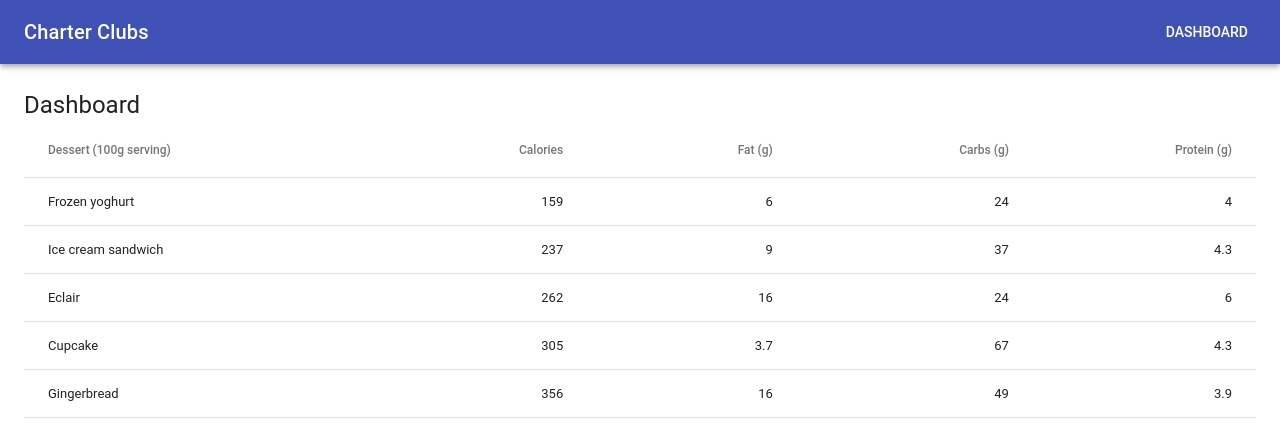
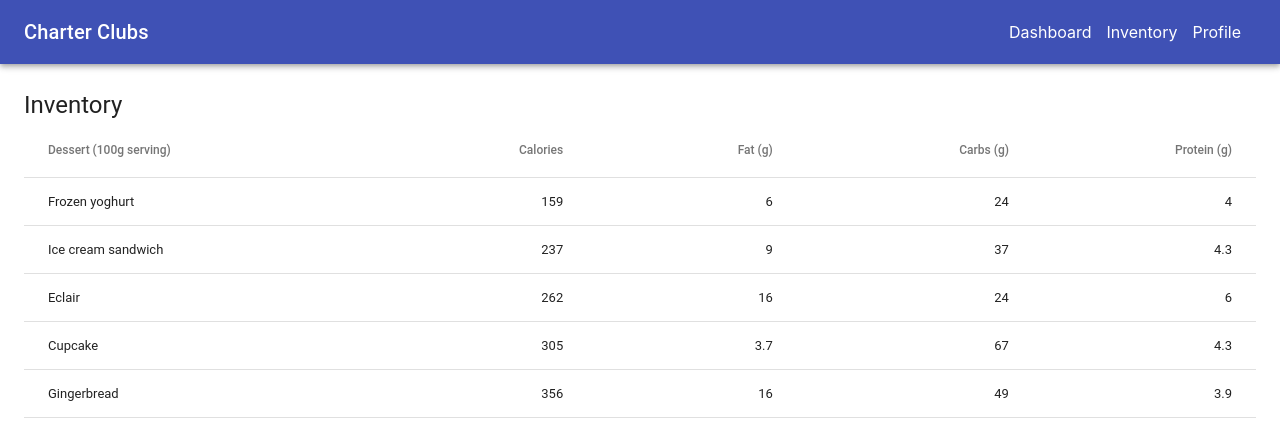
Before and after one commit to gunama12/charter-club, a React (Create React App) app: page /inventory in a window 1280 px wide. Shown: the top 440 px of the page. Built offline with nearby package versions, Linux system fonts and the light colour scheme.

Commit message:
Add Table & Separate Page into components and add Route

```diff
--- a/src/App.js
+++ b/src/App.js
@@ -5,71 +5,48 @@ import AppBar from '@material-ui/core/AppBar';
 import Toolbar from '@material-ui/core/Toolbar';
 import Typography from '@material-ui/core/Typography';
 import PropTypes from 'prop-types';
-import Button from '@material-ui/core/Button';
-import Grid from '@material-ui/core/Grid';
-import Table from '@material-ui/core/Table';
-import TableBody from '@material-ui/core/TableBody';
-import TableCell from '@material-ui/core/TableCell';
-import TableHead from '@material-ui/core/TableHead';
-import TableRow from '@material-ui/core/TableRow';
-
-let id = 0;
-function createData(name, calories, fat, carbs, protein) {
-  id += 1;
-  return { id, name, calories, fat, carbs, protein };
-}
-
-const rows = [
-  createData('Frozen yoghurt', 159, 6.0, 24, 4.0),
-  createData('Ice cream sandwich', 237, 9.0, 37, 4.3),
-  createData('Eclair', 262, 16.0, 24, 6.0),
-  createData('Cupcake', 305, 3.7, 67, 4.3),
-  createData('Gingerbread', 356, 16.0, 49, 3.9),
-];
+import {BrowserRouter, Route, Switch} from 'react-router-dom';
+import Dashboard from './components/Dashboard';
+import Inventory from './components/Inventory';
+import Profile from './components/Profile';
+import { Link as RouterLink } from 'react-router-dom'
+import Link from '@material-ui/core/Link';
 
 class App extends Component {
   render() {
   	const { classes } = this.props;
     return (
+	    <BrowserRouter>
 	    	<div className={classes.root}>
 	      		<AppBar position="static">
 	        		<Toolbar>
 	          			<Typography variant="h6" color="inherit" className={classes.grow}>
 	            			Charter Clubs
 	          			</Typography>
-          			<Button color="inherit">Dashboard</Button>
+	          			<Link to='/' component={RouterLink} color="inherit" className={classes.link}>Dashboard</Link>
+	          			<Link to='/inventory' component={RouterLink} color="inherit" className={classes.link}>Inventory</Link>
+	        			<Link to='/profile' component={RouterLink} color="inherit" className={classes.link}>Profile</Link>
 	        		</Toolbar>
 	      		</AppBar>
-        		<Grid item xs={12} container justify="center" direction="column" className={classes.paper}>
-        			<Typography variant="h5" component="h3">
-          				Dashboard
-        			</Typography>
-        			<Table className={classes.table}>
-        				<TableHead>
-          					<TableRow>
-            					<TableCell>Dessert (100g serving)</TableCell>
-            					<TableCell align="right">Calories</TableCell>
-            					<TableCell align="right">Fat (g)</TableCell>
-            					<TableCell align="right">Carbs (g)</TableCell>
-            					<TableCell align="right">Protein (g)</TableCell>
-          					</TableRow>
-        				</TableHead>
-        				<TableBody>
-				        {rows.map(row => (
-				            <TableRow key={row.id}>
-				              	<TableCell component="th" scope="row">
-				                	{row.name}
-				              	</TableCell>
-				              	<TableCell align="right">{row.calories}</TableCell>
-				              	<TableCell align="right">{row.fat}</TableCell>
-				              	<TableCell align="right">{row.carbs}</TableCell>
-				              	<TableCell align="right">{row.protein}</TableCell>
-				            </TableRow>
-				        ))}
-				        </TableBody>
-				    </Table>
-				</Grid>
+	      		<Switch>
+		  			<Route
+		  				path="/"
+		  				exact
+		  				component={() => <Dashboard/>}
+		  			/>
+		  			<Route
+		  				path="/inventory"
+		  				exact
+		  				component={() => <Inventory/>}
+		  			/>
+		  			<Route
+		  				path="/profile"
+		  				exact
+		  				component={() => <Profile/>}
+		  			/>
+				</Switch>
 	    	</div>
+    	</BrowserRouter>
     );
   }
 }
--- a/src/Styles.js
+++ b/src/Styles.js
@@ -14,5 +14,8 @@ export const Styles = theme => ({
     paddingTop: theme.spacing.unit * 2,
     paddingBottom: theme.spacing.unit * 2,
     marginTop: 10
+  },
+  link: {
+    marginRight: 15
   }
 });
--- /dev/null
+++ b/src/components/Dashboard.js
@@ -0,0 +1,68 @@
+import React, { Component } from 'react';
+import { Styles } from '../Styles';
+import { withStyles } from '@material-ui/core/styles';
+import Typography from '@material-ui/core/Typography';
+import PropTypes from 'prop-types';
+import Grid from '@material-ui/core/Grid';
+import Table from '@material-ui/core/Table';
+import TableBody from '@material-ui/core/TableBody';
+import TableCell from '@material-ui/core/TableCell';
+import TableHead from '@material-ui/core/TableHead';
+import TableRow from '@material-ui/core/TableRow';
+
+let id = 0;
+function createData(name, calories, fat, carbs, protein) {
+  id += 1;
+  return { id, name, calories, fat, carbs, protein };
+}
+
+const rows = [
+  createData('Frozen yoghurt', 159, 6.0, 24, 4.0),
+  createData('Ice cream sandwich', 237, 9.0, 37, 4.3),
+  createData('Eclair', 262, 16.0, 24, 6.0),
+  createData('Cupcake', 305, 3.7, 67, 4.3),
+  createData('Gingerbread', 356, 16.0, 49, 3.9),
+];
+
+class Dashboard extends Component {
+  render() {
+  	const { classes } = this.props;
+  	return (
+  		<Grid item xs={12} container justify="center" direction="column" className={classes.paper}>
+	        <Typography variant="h5" component="h3">
+	          	Dashboard
+	        </Typography>
+	        <Table className={classes.table}>
+	        	<TableHead>
+	          		<TableRow>
+	            		<TableCell>Dessert (100g serving)</TableCell>
+	            		<TableCell align="right">Calories</TableCell>
+	            		<TableCell align="right">Fat (g)</TableCell>
+	            		<TableCell align="right">Carbs (g)</TableCell>
+	            		<TableCell align="right">Protein (g)</TableCell>
+	          		</TableRow>
+	        	</TableHead>
+	        	<TableBody>
+				{rows.map(row => (
+					<TableRow key={row.id}>
+					    <TableCell component="th" scope="row">
+					        {row.name}
+					    </TableCell>
+			        	<TableCell align="right">{row.calories}</TableCell>
+		              	<TableCell align="right">{row.fat}</TableCell>
+					    <TableCell align="right">{row.carbs}</TableCell>
+				    	<TableCell align="right">{row.protein}</TableCell>
+					    </TableRow>
+				))}
+				</TableBody>
+			</Table>
+		</Grid>
+  	);
+  }
+}
+
+Dashboard.propTypes = {
+  classes: PropTypes.object.isRequired,
+};
+
+export default withStyles(Styles)(Dashboard);
--- /dev/null
+++ b/src/components/Inventory.js
@@ -0,0 +1,68 @@
+import React, { Component } from 'react';
+import { Styles } from '../Styles';
+import { withStyles } from '@material-ui/core/styles';
+import Typography from '@material-ui/core/Typography';
+import PropTypes from 'prop-types';
+import Grid from '@material-ui/core/Grid';
+import Table from '@material-ui/core/Table';
+import TableBody from '@material-ui/core/TableBody';
+import TableCell from '@material-ui/core/TableCell';
+import TableHead from '@material-ui/core/TableHead';
+import TableRow from '@material-ui/core/TableRow';
+
+let id = 0;
+function createData(name, calories, fat, carbs, protein) {
+  id += 1;
+  return { id, name, calories, fat, carbs, protein };
+}
+
+const rows = [
+  createData('Frozen yoghurt', 159, 6.0, 24, 4.0),
+  createData('Ice cream sandwich', 237, 9.0, 37, 4.3),
+  createData('Eclair', 262, 16.0, 24, 6.0),
+  createData('Cupcake', 305, 3.7, 67, 4.3),
+  createData('Gingerbread', 356, 16.0, 49, 3.9),
+];
+
+class Inventory extends Component {
+  render() {
+  	const { classes } = this.props;
+  	return (
+  		<Grid item xs={12} container justify="center" direction="column" className={classes.paper}>
+	        <Typography variant="h5" component="h3">
+	          	Inventory
+	        </Typography>
+	        <Table className={classes.table}>
+	        	<TableHead>
+	          		<TableRow>
+	            		<TableCell>Dessert (100g serving)</TableCell>
+	            		<TableCell align="right">Calories</TableCell>
+	            		<TableCell align="right">Fat (g)</TableCell>
+	            		<TableCell align="right">Carbs (g)</TableCell>
+	            		<TableCell align="right">Protein (g)</TableCell>
+	          		</TableRow>
+	        	</TableHead>
+	        	<TableBody>
+				{rows.map(row => (
+					<TableRow key={row.id}>
+					    <TableCell component="th" scope="row">
+					        {row.name}
+					    </TableCell>
+			        	<TableCell align="right">{row.calories}</TableCell>
+		              	<TableCell align="right">{row.fat}</TableCell>
+					    <TableCell align="right">{row.carbs}</TableCell>
+				    	<TableCell align="right">{row.protein}</TableCell>
+					    </TableRow>
+				))}
+				</TableBody>
+			</Table>
+		</Grid>
+  	);
+  }
+}
+
+Inventory.propTypes = {
+  classes: PropTypes.object.isRequired,
+};
+
+export default withStyles(Styles)(Inventory);
--- /dev/null
+++ b/src/components/Profile.js
@@ -0,0 +1,25 @@
+import React, { Component } from 'react';
+import { Styles } from '../Styles';
+import { withStyles } from '@material-ui/core/styles';
+import Typography from '@material-ui/core/Typography';
+import PropTypes from 'prop-types';
+import Grid from '@material-ui/core/Grid';
+
+class Profile extends Component {
+  render() {
+  	const { classes } = this.props;
+  	return (
+  		<Grid item xs={12} container justify="center" direction="column" className={classes.paper}>
+	        <Typography variant="h5" component="h3">
+	          	Profile
+	        </Typography>
+		</Grid>
+  	);
+  }
+}
+
+Profile.propTypes = {
+  classes: PropTypes.object.isRequired,
+};
+
+export default withStyles(Styles)(Profile);
```
Lines whose indentation alone changed are shown as unchanged.
